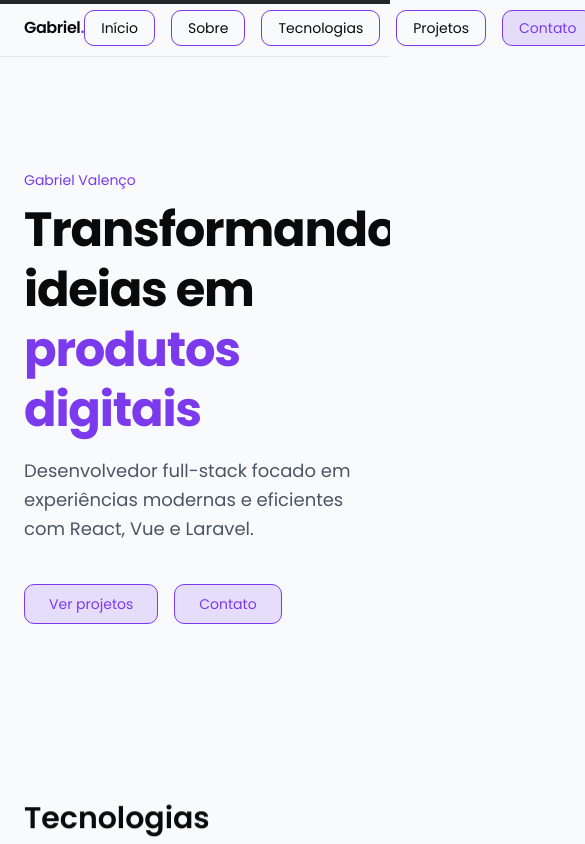
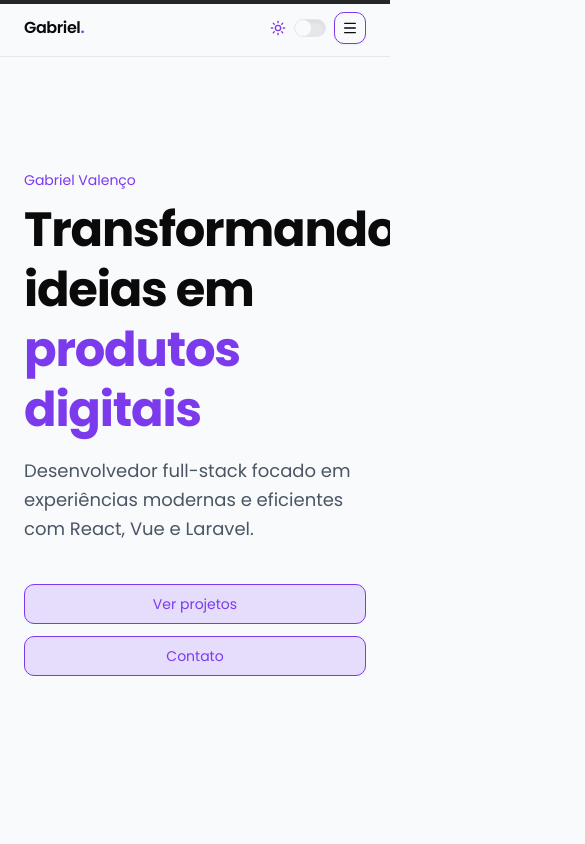
Before and after one commit to gabrielvalenco/portfolio, a Vue app: page / in a window 390 px wide. Shown: the top 844 px of the page, 585 px wide, since content can reach past the window. Built offline with nearby package versions, Linux system fonts and the light colour scheme.

Commit message:
feat: improve responsive design and add mobile menu
- Make hero buttons responsive with full width on mobile
- Adjust project carousel depth and width for different screen sizes
- Add mobile menu toggle with navigation options
- Update navbar buttons styling and spacing

```diff
--- a/src/App.tsx
+++ b/src/App.tsx
@@ -63,9 +63,9 @@ function Hero() {
         <p className="mt-4 max-w-2xl text-lg text-muted-foreground">
           Desenvolvedor full-stack focado em experiências modernas e eficientes com React, Vue e Laravel.
         </p>
-        <div className="mt-10 flex gap-4">
-          <Button variant="highlight" size="lg" aria-label="Ver projetos" className="transition-transform active:scale-95 hover:scale-[1.02]" onClick={() => document.getElementById('projects')?.scrollIntoView({ behavior: 'smooth' })}>Ver projetos</Button>
-          <Button variant="highlight" size="lg" aria-label="Ir para contato" className="transition-transform active:scale-95 hover:scale-[1.02]" onClick={() => document.getElementById('contact')?.scrollIntoView({ behavior: 'smooth' })}>Contato</Button>
+        <div className="mt-10 flex flex-col sm:flex-row gap-3 sm:gap-4">
+          <Button variant="highlight" size="lg" aria-label="Ver projetos" className="transition-transform active:scale-95 hover:scale-[1.02] w-full sm:w-auto" onClick={() => document.getElementById('projects')?.scrollIntoView({ behavior: 'smooth' })}>Ver projetos</Button>
+          <Button variant="highlight" size="lg" aria-label="Ir para contato" className="transition-transform active:scale-95 hover:scale-[1.02] w-full sm:w-auto" onClick={() => document.getElementById('contact')?.scrollIntoView({ behavior: 'smooth' })}>Contato</Button>
         </div>
       </div>
       <Particles density={80} />
--- a/src/components/Navbar.tsx
+++ b/src/components/Navbar.tsx
@@ -1,6 +1,6 @@
 import { useEffect, useState } from 'react'
 import { Button } from './ui/button'
-import { Sun, Moon } from 'lucide-react'
+import { Sun, Moon, Menu, X } from 'lucide-react'
 import { Switch } from './ui/switch'
 
 function Progress() {
@@ -27,6 +27,7 @@ export default function Navbar() {
     document.getElementById(id)?.scrollIntoView({ behavior: 'smooth', block: 'start' })
   }
   const [dark, setDark] = useState(() => localStorage.getItem('theme') === 'dark')
+  const [open, setOpen] = useState(false)
   useEffect(() => {
     document.documentElement.classList.toggle('dark', dark)
   }, [dark])
@@ -39,12 +40,14 @@ export default function Navbar() {
       <Progress />
       <div className="container mx-auto px-6 h-14 flex items-center justify-between">
         <div className="font-semibold tracking-tight">Gabriel<span className="text-primary">.</span></div>
-        <div className="flex items-center gap-4 text-sm">
-          <Button variant="outline" className="focus-visible:ring-primary/60" onClick={() => go('home')}>Início</Button>
-          <Button variant="outline" className="focus-visible:ring-primary/60" onClick={() => go('about')}>Sobre</Button>
-          <Button variant="outline" className="focus-visible:ring-primary/60" onClick={() => go('technologies')}>Tecnologias</Button>
-          <Button variant="outline" className="focus-visible:ring-primary/60" onClick={() => go('projects')}>Projetos</Button>
-          <Button variant="highlight" onClick={() => go('contact')}>Contato</Button>
+        <div className="flex items-center gap-3">
+          <div className="hidden md:flex items-center gap-2 text-sm">
+            <Button size="sm" variant="outline" onClick={() => go('home')}>Início</Button>
+            <Button size="sm" variant="outline" onClick={() => go('about')}>Sobre</Button>
+            <Button size="sm" variant="outline" onClick={() => go('technologies')}>Tecnologias</Button>
+            <Button size="sm" variant="outline" onClick={() => go('projects')}>Projetos</Button>
+            <Button size="sm" variant="highlight" onClick={() => go('contact')}>Contato</Button>
+          </div>
           <div className="flex items-center gap-2">
             {dark ? (
               <Moon className="h-4 w-4 text-primary transition-transform duration-300 rotate-0" />
@@ -57,9 +60,35 @@ export default function Navbar() {
               aria-label="Alternar tema"
               className="transition-all duration-300 data-[state=checked]:shadow-md data-[state=unchecked]:shadow-inner"
             />
+            <Button
+              size="icon-sm"
+              variant="outline"
+              aria-expanded={open}
+              aria-controls="mobile-menu"
+              aria-label={open ? 'Fechar menu' : 'Abrir menu'}
+              className="md:hidden border-primary"
+              onClick={() => setOpen(v => !v)}
+            >
+              {open ? <X className="h-4 w-4" /> : <Menu className="h-4 w-4" />}
+            </Button>
           </div>
         </div>
       </div>
+      {open && (
+        <div id="mobile-menu" className="md:hidden animate-in fade-in-50 slide-in-from-top-2">
+          <div className="container mx-auto px-6 pb-4">
+            <div className="rounded-lg border border-primary/50 bg-primary/10 p-3 shadow-sm">
+              <div className="flex flex-col gap-2">
+                <Button variant="outline" onClick={() => { setOpen(false); go('home') }}>Início</Button>
+                <Button variant="outline" onClick={() => { setOpen(false); go('about') }}>Sobre</Button>
+                <Button variant="outline" onClick={() => { setOpen(false); go('technologies') }}>Tecnologias</Button>
+                <Button variant="outline" onClick={() => { setOpen(false); go('projects') }}>Projetos</Button>
+                <Button variant="highlight" onClick={() => { setOpen(false); go('contact') }}>Contato</Button>
+              </div>
+            </div>
+          </div>
+        </div>
+      )}
     </nav>
   )
 }
--- a/src/components/ProjectCarousel.tsx
+++ b/src/components/ProjectCarousel.tsx
@@ -21,6 +21,7 @@ export default function ProjectCarousel() {
   )
 
   const [index, setIndex] = useState(0)
+  const [depth, setDepth] = useState(() => (window.innerWidth < 640 ? 280 : 420))
   const size = projects.length
   const next = useCallback(() => setIndex(i => (i + 1) % size), [size])
   const prev = useCallback(() => setIndex(i => (i - 1 + size) % size), [size])
@@ -31,21 +32,27 @@ export default function ProjectCarousel() {
       if (e.key === 'ArrowLeft') prev()
     }
     window.addEventListener('keydown', onKey)
-    return () => window.removeEventListener('keydown', onKey)
+    const onResize = () => setDepth(window.innerWidth < 640 ? 280 : 420)
+    window.addEventListener('resize', onResize)
+    return () => {
+      window.removeEventListener('keydown', onKey)
+      window.removeEventListener('resize', onResize)
+    }
   }, [next, prev])
 
   return (
     <div className="relative">
       <div
-        className="mx-auto h-[18rem] md:h-[22rem] perspective-[1200px]"
+        className="mx-auto h-[16rem] md:h-[22rem]"
         aria-roledescription="carrossel"
+        style={{ perspective: `${depth * 3}px` }}
       >
         <ul className="relative h-full w-full [transform-style:preserve-3d] transition-transform duration-700 ease-out"
-            style={{ transform: `translateZ(-420px) rotateY(${(360 / size) * index}deg)` }}>
+            style={{ transform: `translateZ(-${depth}px) rotateY(${(360 / size) * index}deg)` }}>
           {projects.map((p, i) => (
             <li key={p.title}
-                className="absolute left-1/2 top-1/2 -translate-x-1/2 -translate-y-1/2 w-[70%] max-w-[26rem]"
-                style={{ transform: `rotateY(${(360 / size) * i}deg) translateZ(420px)` }}>
+                className="absolute left-1/2 top-1/2 -translate-x-1/2 -translate-y-1/2 w-[90%] sm:w-[70%] max-w-[26rem]"
+                style={{ transform: `rotateY(${(360 / size) * i}deg) translateZ(${depth}px)` }}>
               <div className="rounded-xl border bg-card/80 backdrop-blur shadow-md px-6 py-5 transition-transform hover:scale-[1.02]">
                 <p className="text-sm text-muted-foreground">{p.desc}</p>
                 <p className="mt-1 text-lg font-semibold">{p.title}</p>
```
